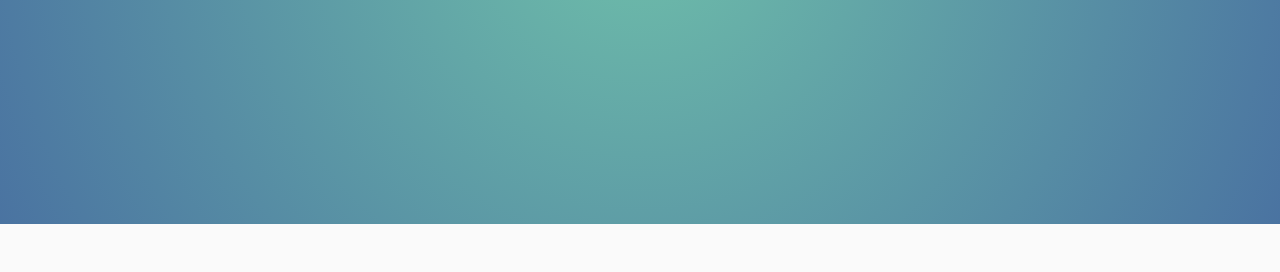
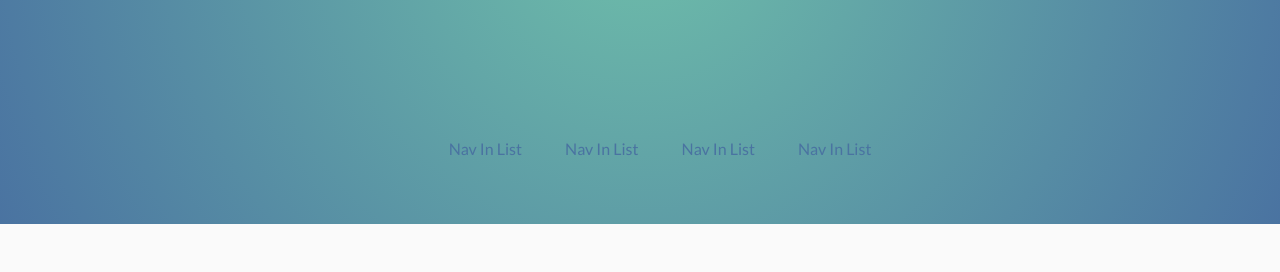
Before and after one commit to vereis/generic.css, a plain HTML site: page index.html in a window 1280 px wide. Shown: the part 416-688 px from the top of the page. Drawn offline with nearby package versions, Linux system fonts and the light colour scheme.

Commit message:
Header nav test

```diff
--- a/css/generic.css
+++ b/css/generic.css
@@ -20,7 +20,6 @@
     --colorscheme-fg-dark: #132A44;
     --colorscheme-fg-light: #475F7B;
     --colorscheme-fg-code: #666666;
-
 
     --hero-gradient: radial-gradient(circle, var(--colorscheme-accent-one), var(--colorscheme-accent-two));
 }
@@ -58,6 +57,28 @@ body > header {
     background: var(--hero-gradient);
     border-bottom: 1px solid var(--background-color-darkest);
     padding: 4em 1em;
+}
+
+body > header > nav {
+    display: block;
+    text-align: center;
+    position: absolute;
+    bottom: 4em;
+    width: 100%;
+}
+
+body > header > nav > ol,
+body > header > nav > ul,
+body > header > nav > ul > li,
+body > header > nav > ol > li {
+    display: inline;
+    list-style: none;
+    color: var(--colorscheme-accent-two);
+}
+
+body > header > nav a {
+    color: var(--colorscheme-accent-two);
+    padding: 0 1em;
 }
 
 body > header > * {
--- a/index.html
+++ b/index.html
@@ -16,10 +16,20 @@
 
 </head>
 <body>
+
     <header>
         <h1> Here's a Hero Header </h1>
         <h2> And a nice subtitle :) </h2>
+        <nav>
+            <ul>
+                <li> <a>Nav In List</a> </li>
+                <li> <a>Nav In List</a> </li>
+                <li> <a>Nav In List</a> </li>
+                <li> <a>Nav In List</a> </li>
+            </ul>
+        </nav>
     </header>
+
     <h1> Generic.css </h1>
     <h2> A Classless CSS theme inspired by Sakura.css </h2>
     <hr>
```
